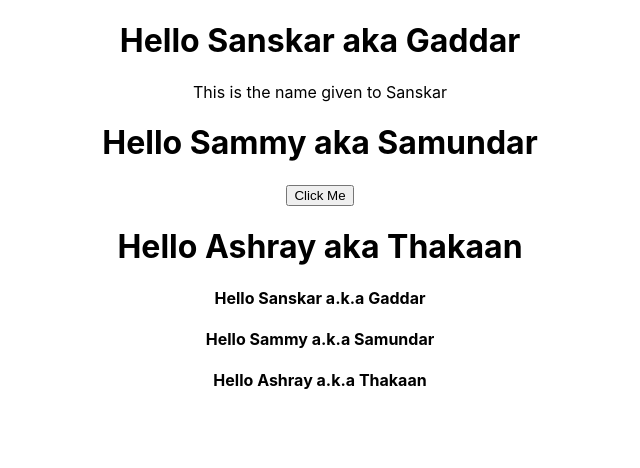
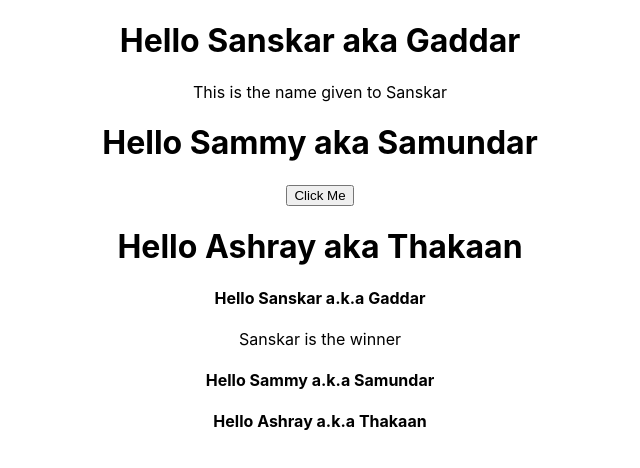
Before and after one commit to Sanskar-Choubey/hello-world, a React (Create React App) app: page / in a window 1280 px wide. Shown: the top 468 px of the page, without its empty margins (320-960 px from the left). Built offline with nearby package versions, Linux system fonts and the light colour scheme.

Commit message:
done props

```diff
--- a/src/App.js
+++ b/src/App.js
@@ -20,7 +20,9 @@ function App() {
         </Greetings>
         <Greetings name='Ashray' heroName="Thakaan"/>
 
-        <Welcome name="Sanskar" heroName="Gaddar"/>
+        <Welcome name="Sanskar" heroName="Gaddar">
+          Sanskar is the winner
+        </Welcome>
         <Welcome name="Sammy" heroName="Samundar"/>
         <Welcome name="Ashray" heroName="Thakaan"/>
 
--- a/src/components/welcome.js
+++ b/src/components/welcome.js
@@ -3,7 +3,11 @@ import React, { Component } from 'react';
 class Welcome extends Component {
     render(){
         return (
-            <h4>Hello {this.props.name} a.k.a {this.props.heroName}</h4>
+            <div>
+                 <h4>Hello {this.props.name} a.k.a {this.props.heroName}</h4>
+
+                 {this.props.children}
+            </div>
         );
     }
 }
```
Also changed, not shown: 1 other file (tests, documents, lock files or other folders).
